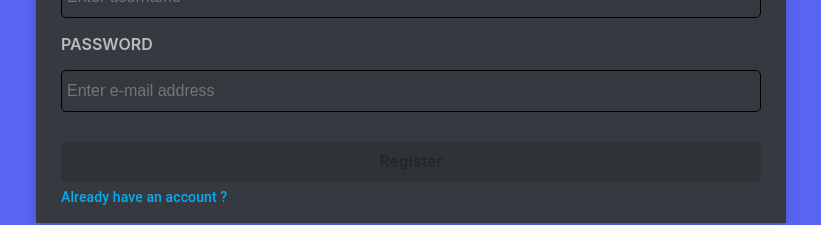
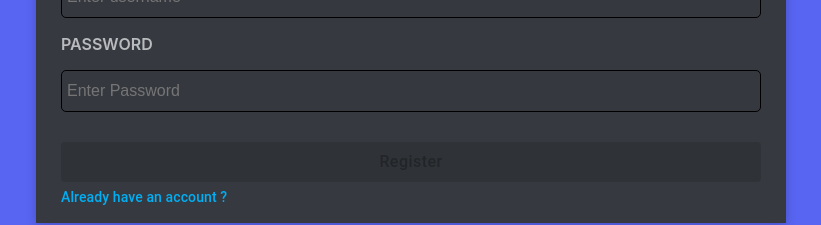
Before and after one commit to shubham92000/discord-backend, a React (Create React App) app in the folder src/discord-frontend/: page /register in a window 1280 px wide. Shown: the part 402-627 px from the top of the page, without its empty margins (229-1050 px from the left). Built offline with nearby package versions, Linux system fonts and the light colour scheme.

Commit message:
not found route

```diff
--- a/src/discord-frontend/src/App.js
+++ b/src/discord-frontend/src/App.js
@@ -17,7 +17,8 @@
 				<Routes>
 					<Route path="/login" element={<LoginPage />} />
 					<Route path="/register" element={<RegisterPage />} />
-					<Route path="/" element={<div>Login</div>} />
+					<Route path="/" element={<div>Home</div>} />
+					<Route path="*" element={<div>Not Found</div>} />
 				</Routes>
 			</Router>
 			<AlertNotification />
--- a/src/discord-frontend/src/authPages/RegisterPage/RegisterPageInputs.js
+++ b/src/discord-frontend/src/authPages/RegisterPage/RegisterPageInputs.js
@@ -24,7 +24,7 @@
 				setValue={setPassword}
 				label="password"
 				type="password"
-				placeholder="Enter e-mail address"
+				placeholder="Enter Password"
 			/>
 		</>
 	);
```
